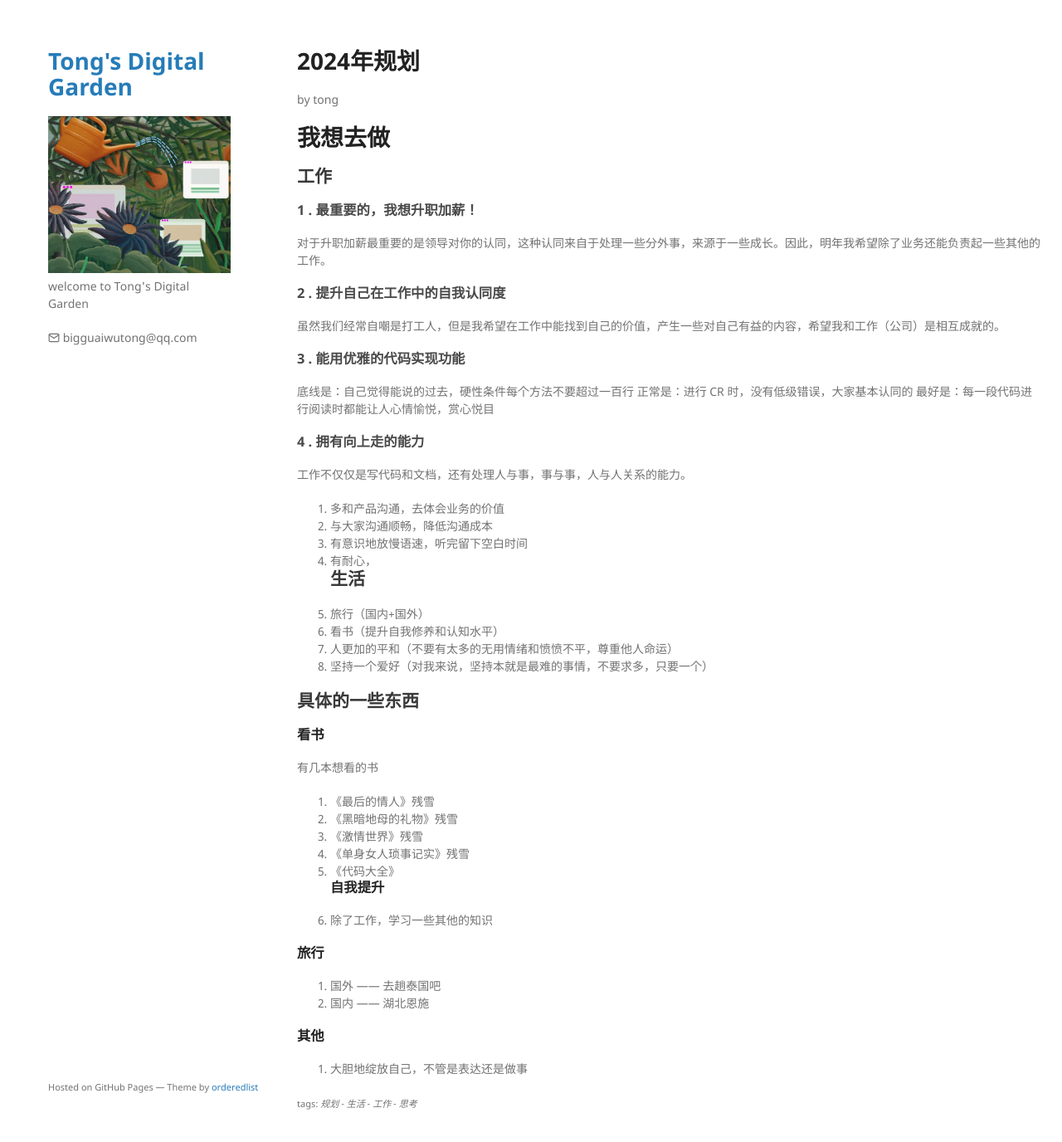
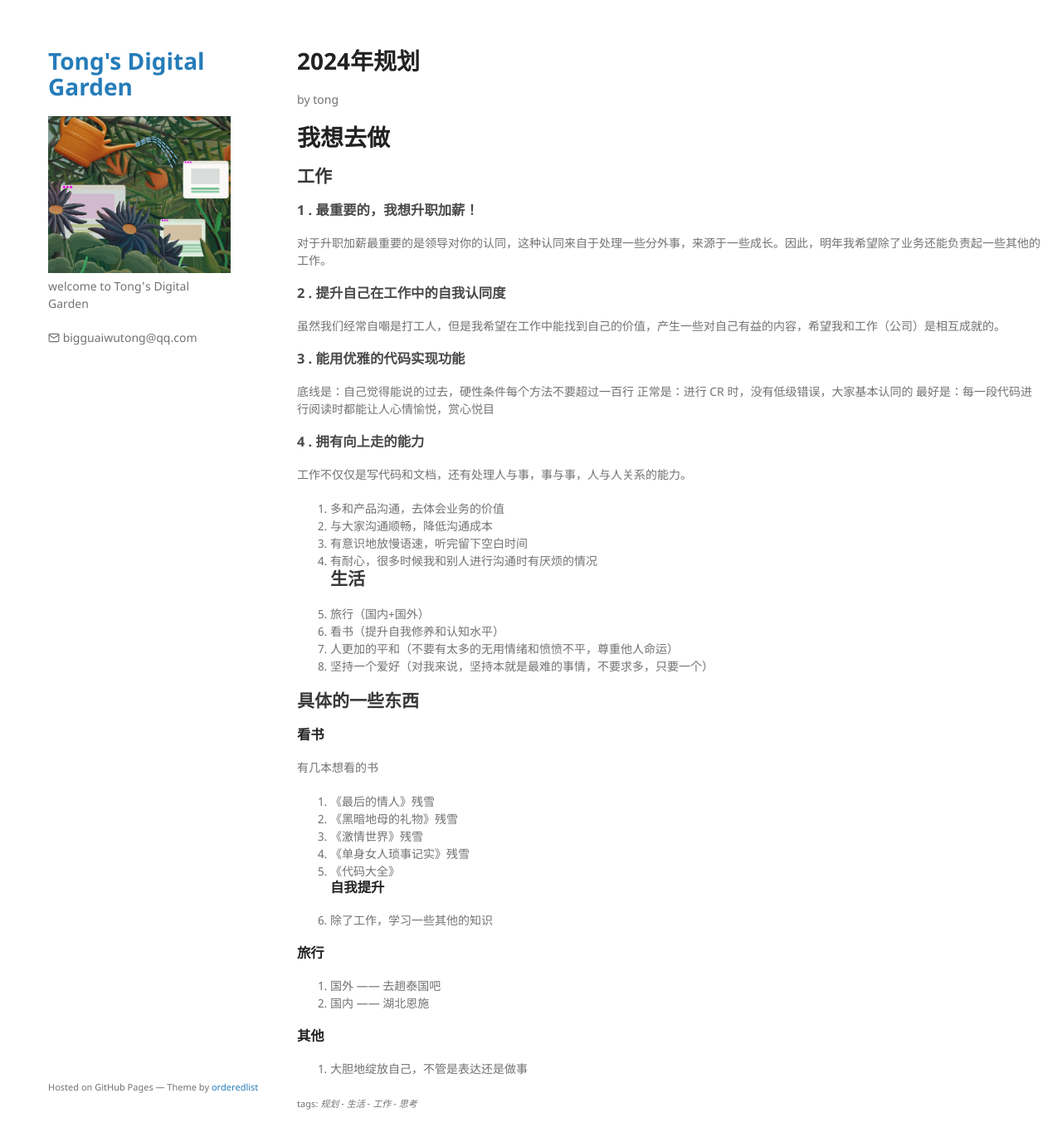
Before and after one commit to TongCodeSpace/TongCodeSpace.github.io, a Jekyll site: the page built from note/生活/期望/2024年规划.md, in a window 1280 px wide and 1389 px high. Shown: the top 1376 px of the window at 83% size. Built offline with Jekyll 4.4.1, drawn with Linux system fonts in a browser that asks for light colours; comment, search, counter and statistics services are not loaded.

Commit message:
vault backup: M note/生活/期望/2024年规划.md

```diff
--- a/note/生活/期望/2024年规划.md
+++ b/note/生活/期望/2024年规划.md
@@ -25,7 +25,7 @@ tags:
 1. 多和产品沟通，去体会业务的价值
 2. 与大家沟通顺畅，降低沟通成本
 3. 有意识地放慢语速，听完留下空白时间
-4. 有耐心，
+4. 有耐心，很多时候我和别人进行沟通时有厌烦的情况
 ## 生活
 1. 旅行（国内+国外）
 2. 看书（提升自我修养和认知水平）
```
